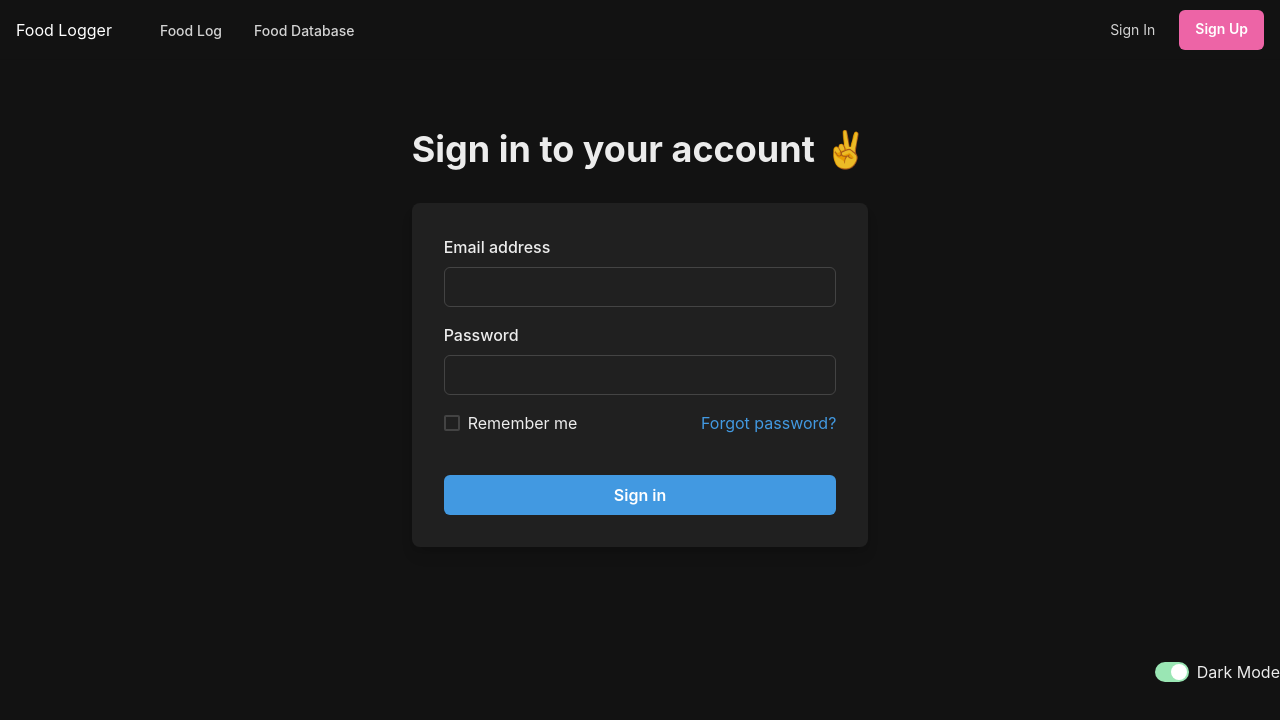
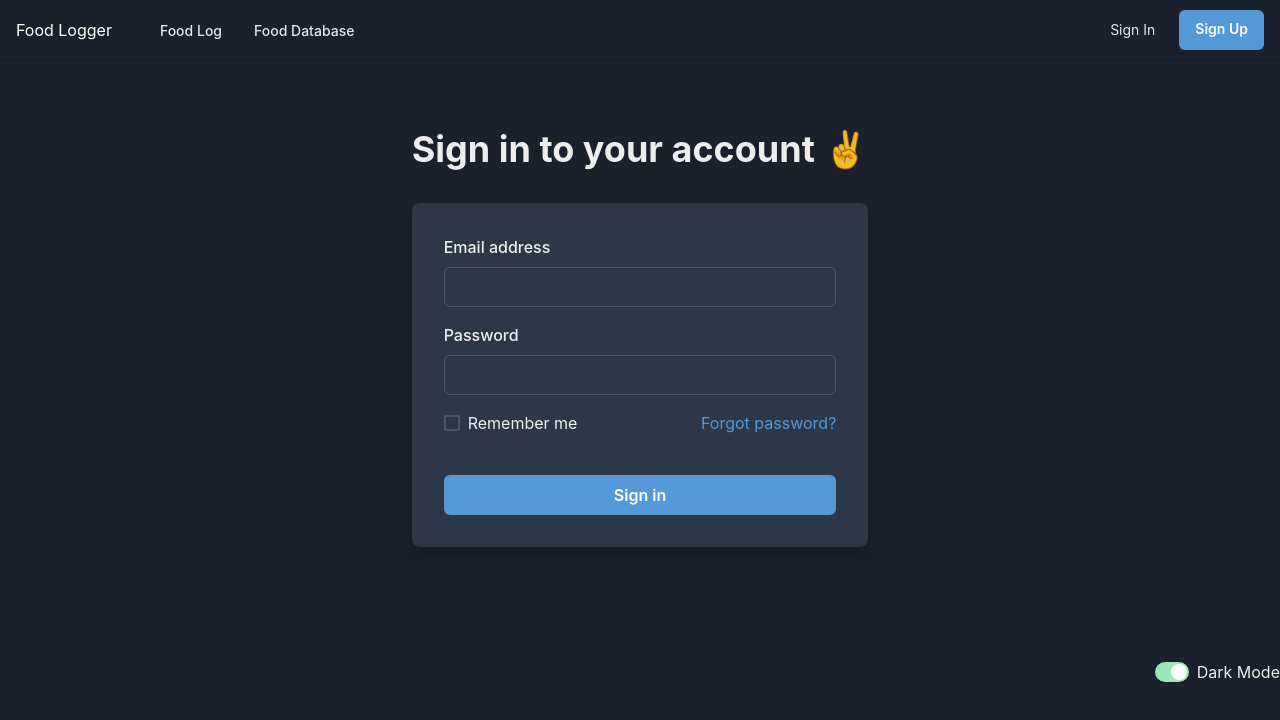
Before and after one commit to CalvinDoesCS/CalorieTracker, a React (Vite) app in the folder diet-tracker-react/: page /signin in a window 1280 px wide. Shown: the top 720 px of the page. Built offline with nearby package versions, Linux system fonts and the light colour scheme.

Commit message:
Refactoring

```diff
--- a/diet-tracker-react/src/components/FoodLoggerBox/FoodList.tsx
+++ b/diet-tracker-react/src/components/FoodLoggerBox/FoodList.tsx
@@ -19,7 +19,6 @@ const FoodList = ({ foodList, handleDelete, calorie, setCalorie }: Props) => {
 
     // Conditionally update the store only when the calorie changes
     if (totalCalories !== calorie) {
-      console.log(totalCalories);
       setCalorie(totalCalories);
     }
 
--- a/diet-tracker-react/src/components/NavBar.tsx
+++ b/diet-tracker-react/src/components/NavBar.tsx
@@ -115,10 +115,10 @@ export default function NavBar() {
                 fontSize={"sm"}
                 fontWeight={600}
                 color={"white"}
-                bg={"pink.400"}
+                bg={"blue.400"}
                 to="/signup"
                 _hover={{
-                  bg: "pink.300",
+                  bg: "blue.300",
                 }}
               >
                 Sign Up
@@ -130,11 +130,11 @@ export default function NavBar() {
               fontSize={"sm"}
               fontWeight={600}
               color={"white"}
-              bg={"pink.400"}
+              bg={"blue.400"}
               onClick={logout}
               to="/signin"
               _hover={{
-                bg: "pink.300",
+                bg: "blue.300",
               }}
             >
               Log Out
--- a/diet-tracker-react/src/theme.ts
+++ b/diet-tracker-react/src/theme.ts
@@ -1,25 +1,25 @@
 import { extendTheme, ThemeConfig } from "@chakra-ui/react";
 
 const config: ThemeConfig = {
-  initialColorMode: 'dark'
+  initialColorMode: "dark",
 };
 
 const theme = extendTheme({
   config,
   colors: {
-    gray: {
-      50: '#f9f9f9',
-      100: '#ededed',
-      200: '#d3d3d3',
-      300: '#b3b3b3',
-      400: '#a0a0a0',
-      500: '#898989',
-      600: '#6c6c6c',
-      700: '#202020',
-      800: '#121212',
-      900: '#111'
-    }
-  }
- });
+    blue: {
+      "50": "#EAF2FA",
+      "100": "#C5DCF2",
+      "200": "#A0C5E9",
+      "300": "#7AAFE0",
+      "400": "#5598D8",
+      "500": "#3082CF",
+      "600": "#2668A6",
+      "700": "#1D4E7C",
+      "800": "#133453",
+      "900": "#0A1A29",
+    },
+  },
+});
 
 export default theme;
```
Also changed, not shown: diet-tracker-react/src/main.tsx (+12 -15 lines).
